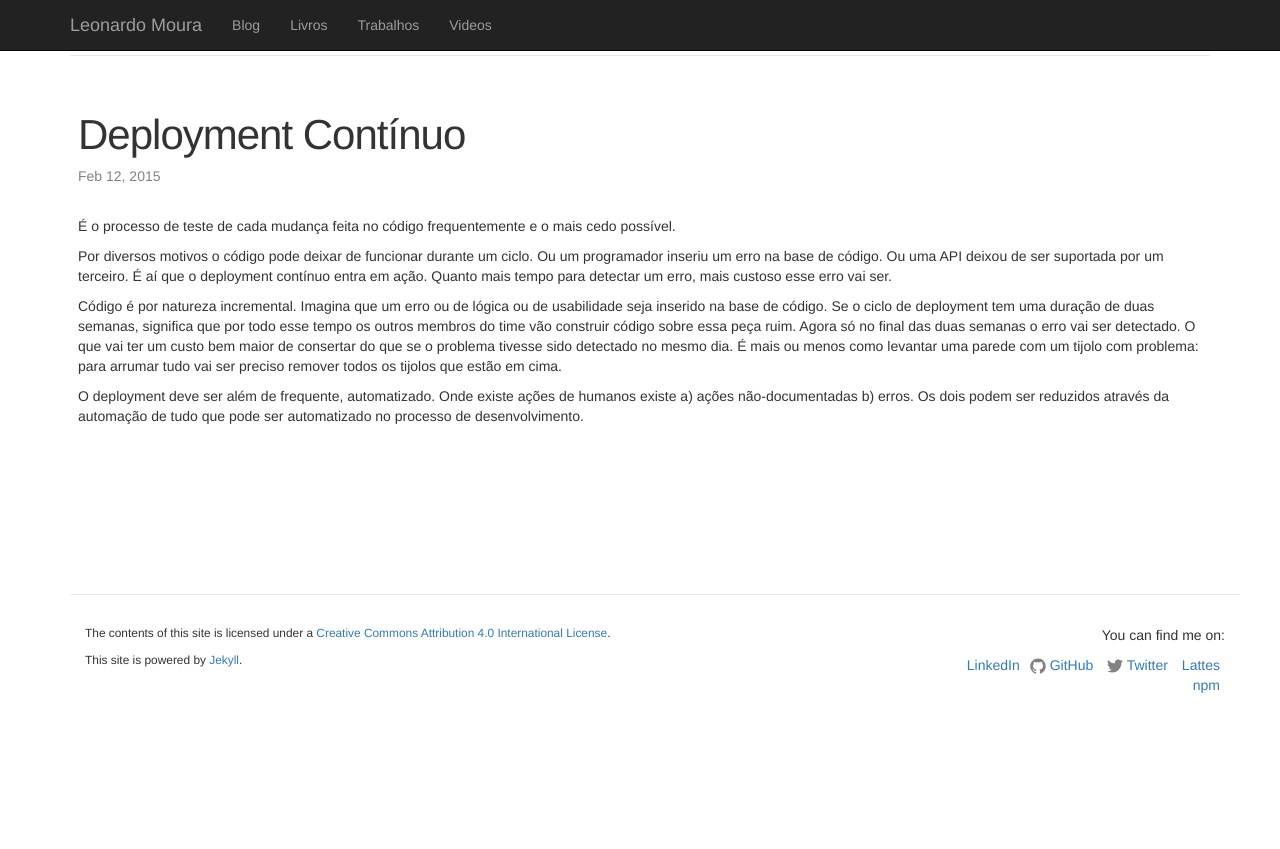
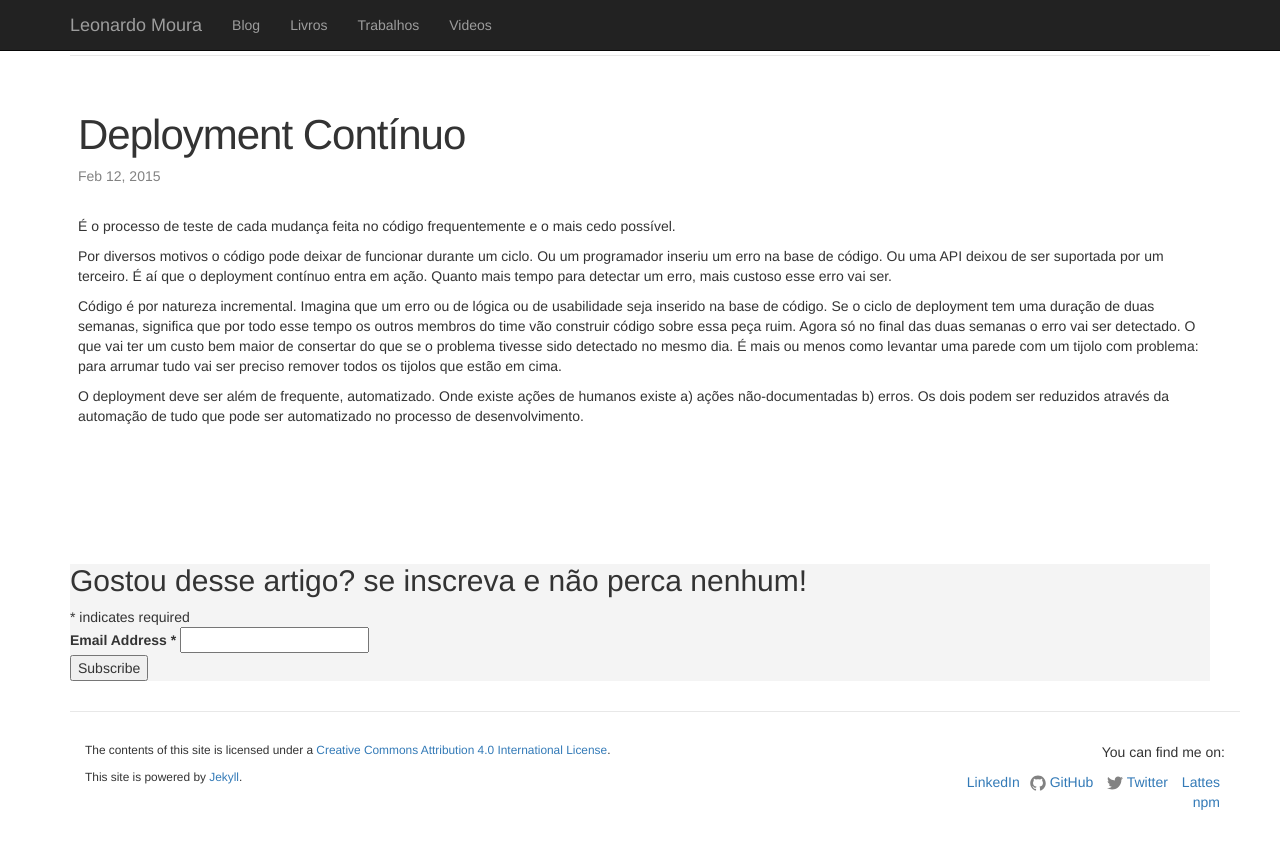
Before and after one commit to lfsmoura/lfsmoura.github.io, a Jekyll site: the page built from _posts/2015-02-12-continuous-deployment.md, in a window 1280 px wide. Shown: the top 849 px of the page. Built offline with Jekyll 4.4.1, drawn with Linux system fonts in a browser that asks for light colours; comment, search, counter and statistics services are not loaded.

Commit message:
Add newsletter and README

```diff
--- /dev/null
+++ b/_includes/postpost.html
@@ -0,0 +1,23 @@
+  <!-- Begin MailChimp Signup Form -->
+  <link href="//cdn-images.mailchimp.com/embedcode/classic-10_7.css" rel="stylesheet" type="text/css">
+  <div id="mc_embed_signup">
+  <form action="//leomoura.us10.list-manage.com/subscribe/post?u=ba03607c459133e4f2e98cbd3&amp;id=560f626f6a" method="post" id="mc-embedded-subscribe-form" name="mc-embedded-subscribe-form" class="validate" target="_blank" novalidate>
+      <div id="mc_embed_signup_scroll">
+  	<h2>Gostou desse artigo? se inscreva e não perca nenhum!</h2>
+  <div class="indicates-required"><span class="asterisk">*</span> indicates required</div>
+  <div class="mc-field-group">
+  	<label for="mce-EMAIL">Email Address  <span class="asterisk">*</span>
+  </label>
+  	<input type="email" value="" name="EMAIL" class="required email" id="mce-EMAIL">
+  </div>
+  	<div id="mce-responses" class="clear">
+  		<div class="response" id="mce-error-response" style="display:none"></div>
+  		<div class="response" id="mce-success-response" style="display:none"></div>
+  	</div>    <!-- real people should not fill this in and expect good things - do not remove this or risk form bot signups-->
+      <div style="position: absolute; left: -5000px;" aria-hidden="true"><input type="text" name="b_ba03607c459133e4f2e98cbd3_560f626f6a" tabindex="-1" value=""></div>
+      <div class="clear"><input type="submit" value="Subscribe" name="subscribe" id="mc-embedded-subscribe" class="button"></div>
+      </div>
+  </form>
+  </div>
+  <script type='text/javascript' src='//s3.amazonaws.com/downloads.mailchimp.com/js/mc-validate.js'></script><script type='text/javascript'>(function($) {window.fnames = new Array(); window.ftypes = new Array();fnames[0]='EMAIL';ftypes[0]='email';fnames[1]='FNAME';ftypes[1]='text';fnames[2]='LNAME';ftypes[2]='text';}(jQuery));var $mcj = jQuery.noConflict(true);</script>
+  <!--End mc_embed_signup-->
--- a/_layouts/post.html
+++ b/_layouts/post.html
@@ -13,4 +13,7 @@ layout: default
   </article>
 
 </div>
+
+{% include postpost.html %}
+
 {% include comments.html %}
--- a/_sass/_base.scss
+++ b/_sass/_base.scss
@@ -23,3 +23,7 @@
   position: fixed;
   z-index: 100;
 }
+
+#mc_embed_signup {
+  background-color: #f4f4f4;
+}
```
Also changed, not shown: README.md, 1 other file.
